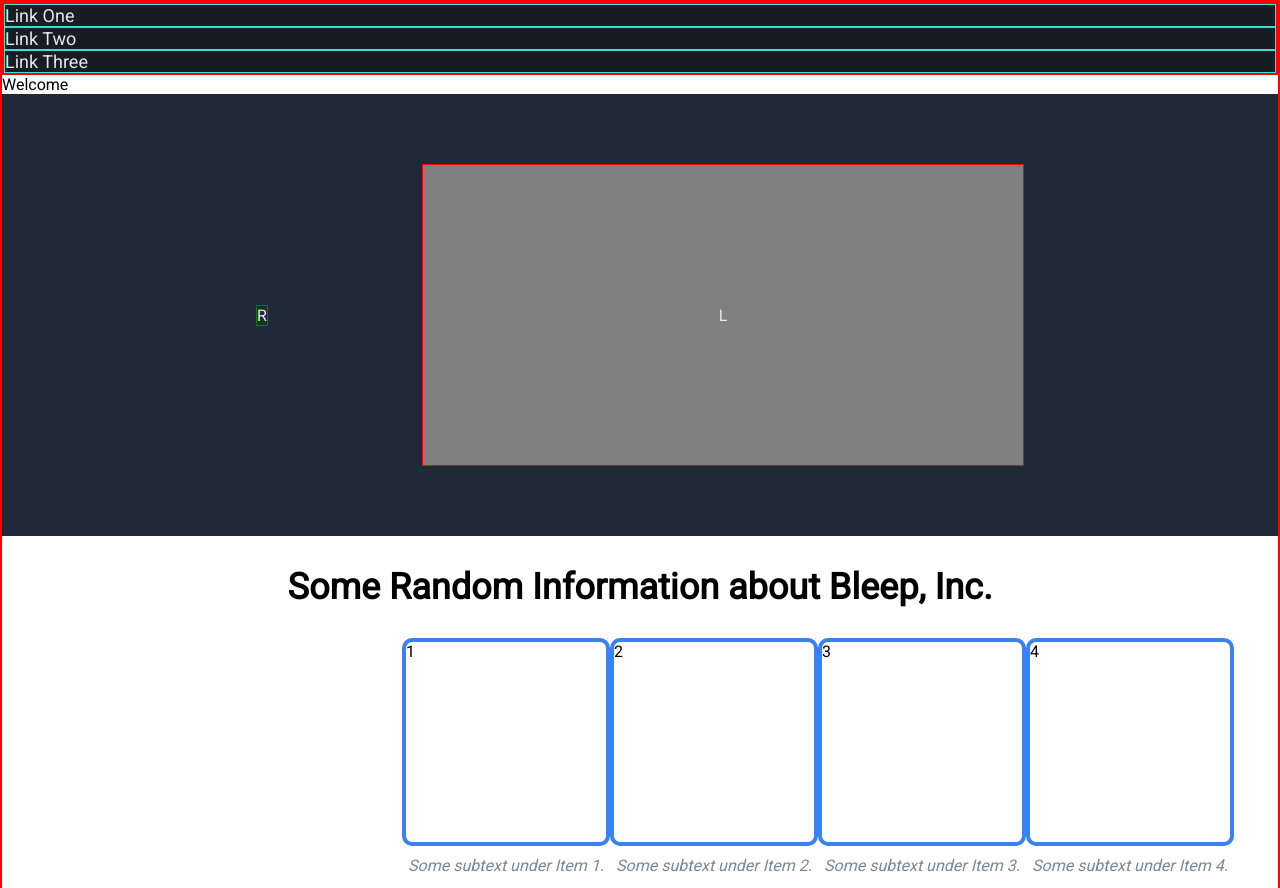
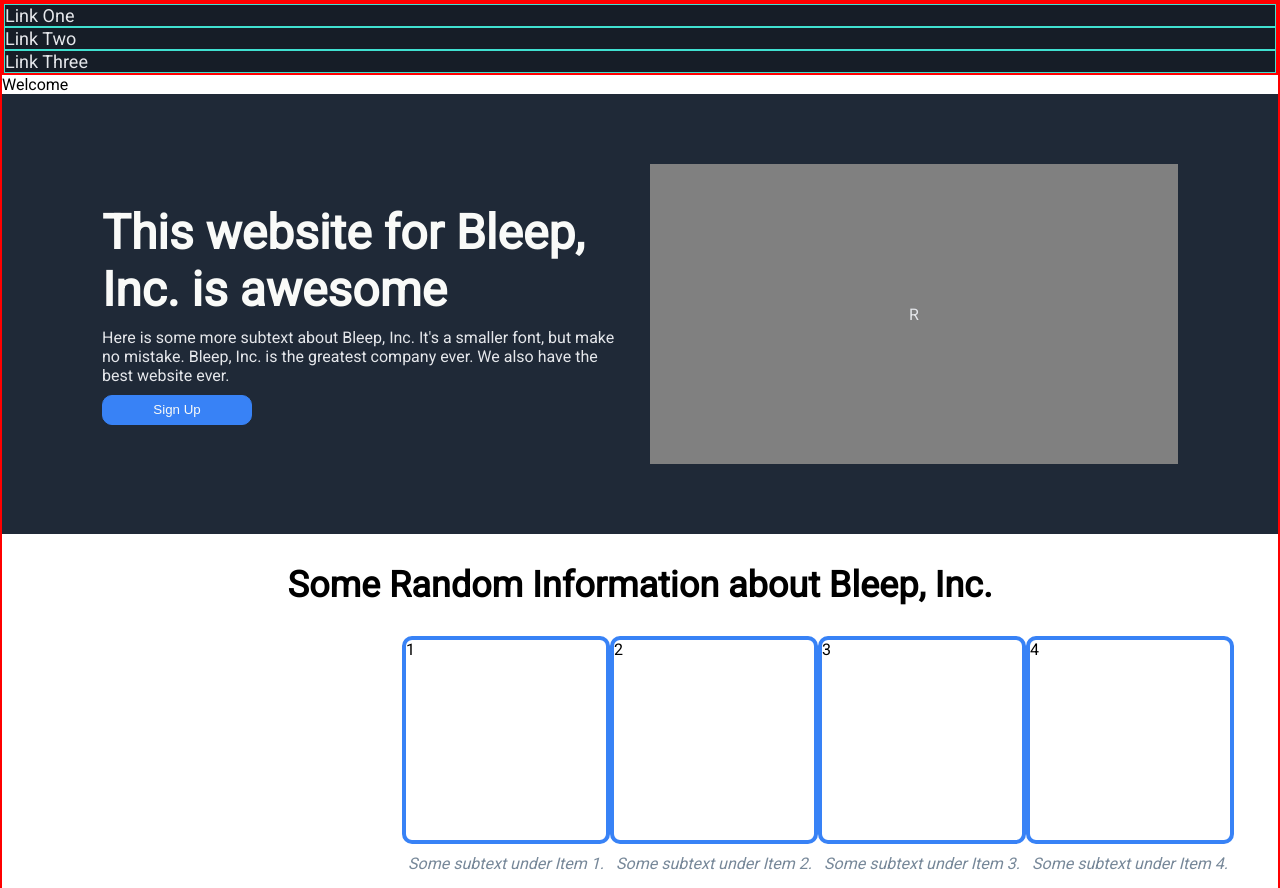
Before and after one commit to bonedraddy/odin-landing, a plain HTML site: page index.html in a window 1280 px wide. Shown: the top 888 px of the page. Drawn offline with Linux system fonts and the light colour scheme.

Commit message:
Completed structure of Website is Awesome section

```diff
--- a/index.html
+++ b/index.html
@@ -24,8 +24,12 @@
     </header>
     <main>
       <section class="website-section">
+        <div class="website-left">
+          <p class="left-lead"> This website for Bleep, Inc. is awesome</p>
+          <p class="left-message">Here is some more subtext about Bleep, Inc. It's a smaller font, but make no mistake. Bleep, Inc. is the greatest company ever. We also have the best website ever. </p>
+          <button class="website-button">Sign Up</button>
+        </div>
         <div class="website-right">R</div>
-        <div class="website-left">L</div>
       </section>
 
       <!-- Random Information Section-->
--- a/styling/styles.css
+++ b/styling/styles.css
@@ -34,18 +34,41 @@ body {
   color: #e5e7eb;
   background-color: #1f2937;
   display: flex;
+  flex: 1 1 auto;
   padding: 70px 100px;
-  justify-content: space-evenly;
+  justify-content: center;
   align-items: center;
+  gap: 20px;
+}
+
+.website-left {
+  /*border: 1px solid green;*/
+  height: 300px;
+  width: 600px;
+  justify-content: center;
+  display: flex;
+  flex-flow: column wrap;
+  gap: 10px;
+}
+
+.left-lead {
+  font-size: 48px;
+  font-weight: 900;
+  color: #f9faf8;
+}
+
+.website-button {
+  color: #f9faf8;
+  background-color: #3882f6;
+  border: 1px solid #3882f6;
+  border-radius: 10px;
+  width: 150px;
+  height: 30px;
 }
 
 .website-right {
-  border: 1px solid green;
-}
-
-.website-left {
   background-color: gray;
-  border: 1px solid red;
+  /*border: 1px solid red;*/
   height: 300px;
   width: 600px;
   justify-content: center;
```
